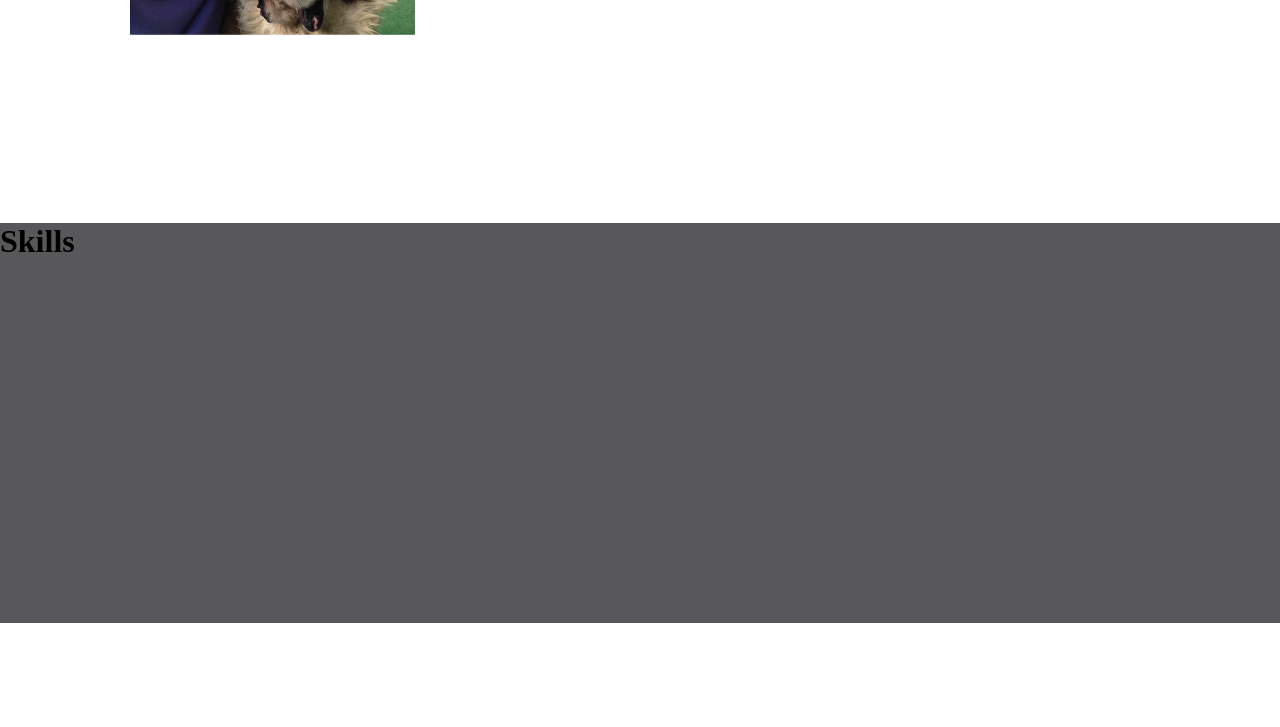
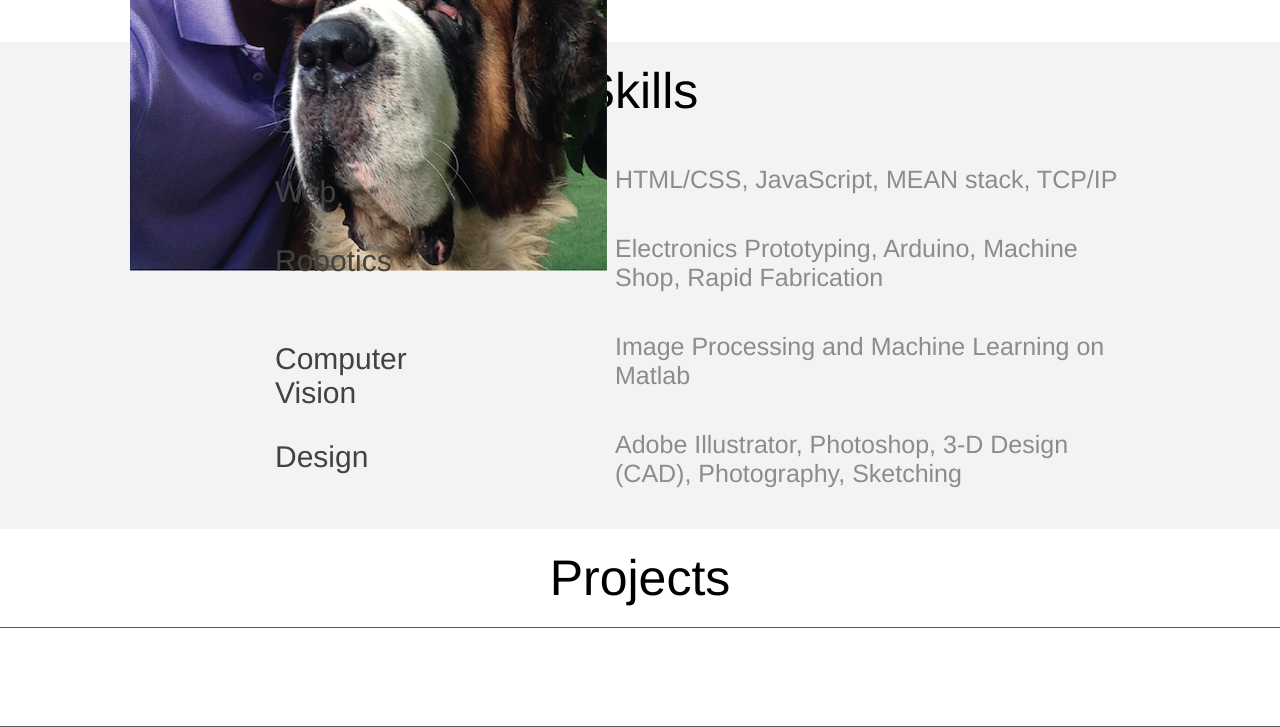
Before and after one commit to akshatthirani/akshatthirani.github.io, a plain HTML site: page index.html in a window 1280 px wide. Shown: the part 1238-1965 px from the top of the page. Before the commit the page ends 1861 px from the top, so only its background shows below. Drawn offline with Linux system fonts and the light colour scheme.

Commit message:
skills done

```diff
--- a/css/stylesheet.css
+++ b/css/stylesheet.css
@@ -49,7 +49,7 @@ html, body {
 
 .aboutMe{
 	width: 100%;
-	height: 80%;
+	height: auto;
 
 	padding: 25px;
 
@@ -83,12 +83,12 @@ html, body {
 	.profileImage {
 		position: absolute;
 		margin-left: 5%;
-		width: 200px;
 		}
 
 
 	img.profilePic {
-		max-height: 350px;
+		width: auto;
+		max-height: 50%;
 		margin-left: 30px;
 	}
 
@@ -109,7 +109,98 @@ html, body {
 
 .skills{
 	width: 100%;
-	height: 50%;
+	padding-bottom: 1px;
+	height: auto;
 
-	background-color: #58585A;
-}
+	background-color: #F3F3F4;
+	}
+
+	.skills h1{
+		text-align:center;
+
+
+		font-family: "HelveticaNeue-Light", "Helvetica Neue Light", "Helvetica Neue", Helvetica, Arial, "Lucida Grande", sans-serif;
+		color: #000000;
+		font-weight: 200;
+
+		padding: 10px;
+		padding-top: 20px;
+		padding-bottom: 20px;
+		margin: 0px;
+
+		font-size: 50px;
+
+	}
+
+	.skillsContainer{
+		position: relative;
+
+		margin-left: 15px;
+		margin-right: 15px;
+
+	}
+
+	.skillsContainer .skillCell {
+		padding-left: 20%;
+		padding-right: 10%;
+		margin-bottom: 40px;
+	}
+
+	.skillTitle{
+	  float: left;
+	  width: 20%;
+		}
+
+		.skillTitle h3{
+			font-family: "HelveticaNeue-Light", "Helvetica Neue Light", "Helvetica Neue", Helvetica, Arial, "Lucida Grande", sans-serif;
+			color: #424243;
+			font-weight: 200;
+			font-size: 30px;
+		}
+
+	.skillInfo{
+		padding-left: 40%;
+	}
+
+		.skillInfo p{
+			font-family: "HelveticaNeue-Light", "Helvetica Neue Light", "Helvetica Neue", Helvetica, Arial, "Lucida Grande", sans-serif;
+			color: #8A8C8F;
+			font-weight: 200;
+			font-size: 25px;
+		}
+
+.projects{
+	width: 100%;
+	max-height: 80%;
+	height: auto;
+	}
+
+	.projects h1{
+			text-align:center;
+
+
+			font-family: "HelveticaNeue-Light", "Helvetica Neue Light", "Helvetica Neue", Helvetica, Arial, "Lucida Grande", sans-serif;
+			color: #000000;
+			font-weight: 200;
+
+			padding: 10px;
+			padding-top: 20px;
+			padding-bottom: 20px;
+			margin: 0px;
+
+			font-size: 50px;
+		}
+
+	.proj{
+		width: 100%;
+		min-height: 100px;
+
+		border-top-style: solid;
+		border-bottom-style: solid;
+    	border-width: 1px;
+    	border-color: #58585A;
+
+
+
+
+	}
--- a/index.html
+++ b/index.html
@@ -47,14 +47,73 @@
 				</div>
 
 				<div class="aboutMeText">
-					<p>My passion lies on the intersection of inventive engineering and empathetic design. I believe in adding value by solving real problems through creation. As a Junior studying Computer Science and pursuing the Segal Design Certificate at Northwestern University, I am currently developing a product that provides critical data associated to one’s home-energy consumption. Products in this domain – those that provide meaningful data to drive decisions, are most meaningful and exciting for me. Outside of the realm of technology, you will find me playing my guitar, drawing, mountaineering, or at a concert</p>
+					<p>I am a product designer and engineer passionate about creating tangible solutions to important problems. My interests lie at the intersection of visual design, things connected to the Internet, and beautiful products.
+					<br><br>
+
+					Currently, I am a Junior pursing Computer Science and Design at Northwestern University. The exposure I have gained through classes and projects has honed my skills lie in Human Centered Design, Embedded Systems, Data Analysis, and Machine Learning.
+					<br><br>
+
+					Most evenings you will find me jamming on my guitar, drawing, or attending concerts.
+</p>
 				</div>
 		</div>
-
 	</div>
 
 	<div class="skills">
 		<h1 class="skillsTitle">Skills</h1>
+
+		<div class="skillsContainer">
+
+			<div class="skillCell">
+				<div class="skillTitle">
+					<h3 id="cellTitle">Web</h3>
+				</div>
+				<div class="skillInfo">
+					<p id="cellInfo">HTML/CSS, JavaScript, MEAN stack, TCP/IP</p>
+				</div>
+			</div>
+
+			<div class="skillCell">
+				<div class="skillTitle">
+					<h3 id="cellTitle">Robotics</h3>
+				</div>
+				<div class="skillInfo">
+					<p id="cellInfo">Electronics Prototyping, Arduino, Machine Shop, Rapid Fabrication</p>
+				</div>
+			</div>
+
+			<div class="skillCell">
+				<div class="skillTitle">
+					<h3 id="cellTitle">Computer Vision</h3>
+				</div>
+				<div class="skillInfo">
+					<p id="cellInfo">Image Processing and Machine Learning on Matlab</p>
+				</div>
+			</div>
+
+
+			<div class="skillCell">
+				<div class="skillTitle">
+					<h3 id="cellTitle">Design</h3>
+				</div>
+				<div class="skillInfo">
+					<p id="cellInfo">Adobe Illustrator, Photoshop, 3-D Design (CAD), Photography, Sketching</p>
+				</div>
+			</div>
+		</div>
+	</div>
+
+	<div class="projects">
+		<h1>Projects</h1>
+
+		<div class="proj">
+
+		</div>
+
+
+
+
+
 	</div>
 
 </body>
```
